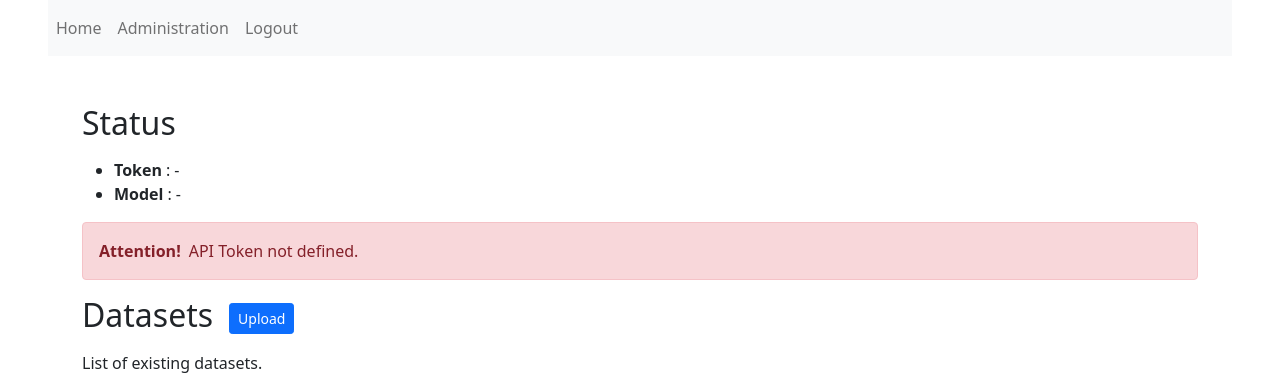
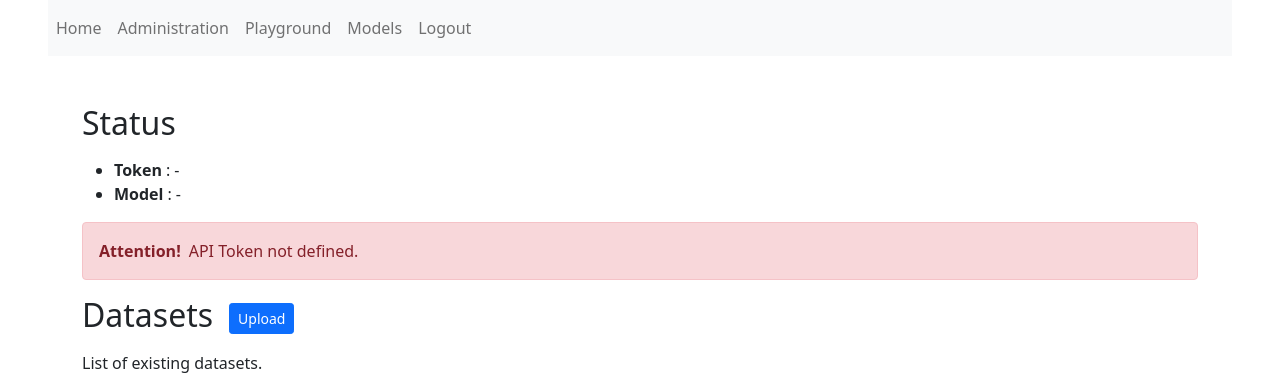
Before and after one commit to Quality-as-a-Service/eshop-toolbox, a Django app: page /modules/gpt/dashboard in a window 1280 px wide. Shown: the top 375 px of the page. Run offline with Django 4.2, Linux system fonts and the light colour scheme; the visitor is signed in with stand-in values (Sample User, id 1); data that the repository does not hold is empty.

Commit message:
Add links to openai

```diff
--- a/gpt/templates/base.html
+++ b/gpt/templates/base.html
@@ -17,6 +17,8 @@
           {% if user.is_authenticated %}
           <a class="nav-item nav-link" href="{% url 'home' %}">Home</a>
           <a class="nav-item nav-link" href="{% url 'admin:index' %}">Administration</a>
+          <a class="nav-item nav-link" href="https://platform.openai.com/playground">Playground</a>
+          <a class="nav-item nav-link" href="https://platform.openai.com/docs/models">Models</a>
           <a class="nav-item nav-link" href="{% url 'logout' %}">Logout</a>
           {% endif %}
         </div>
```
